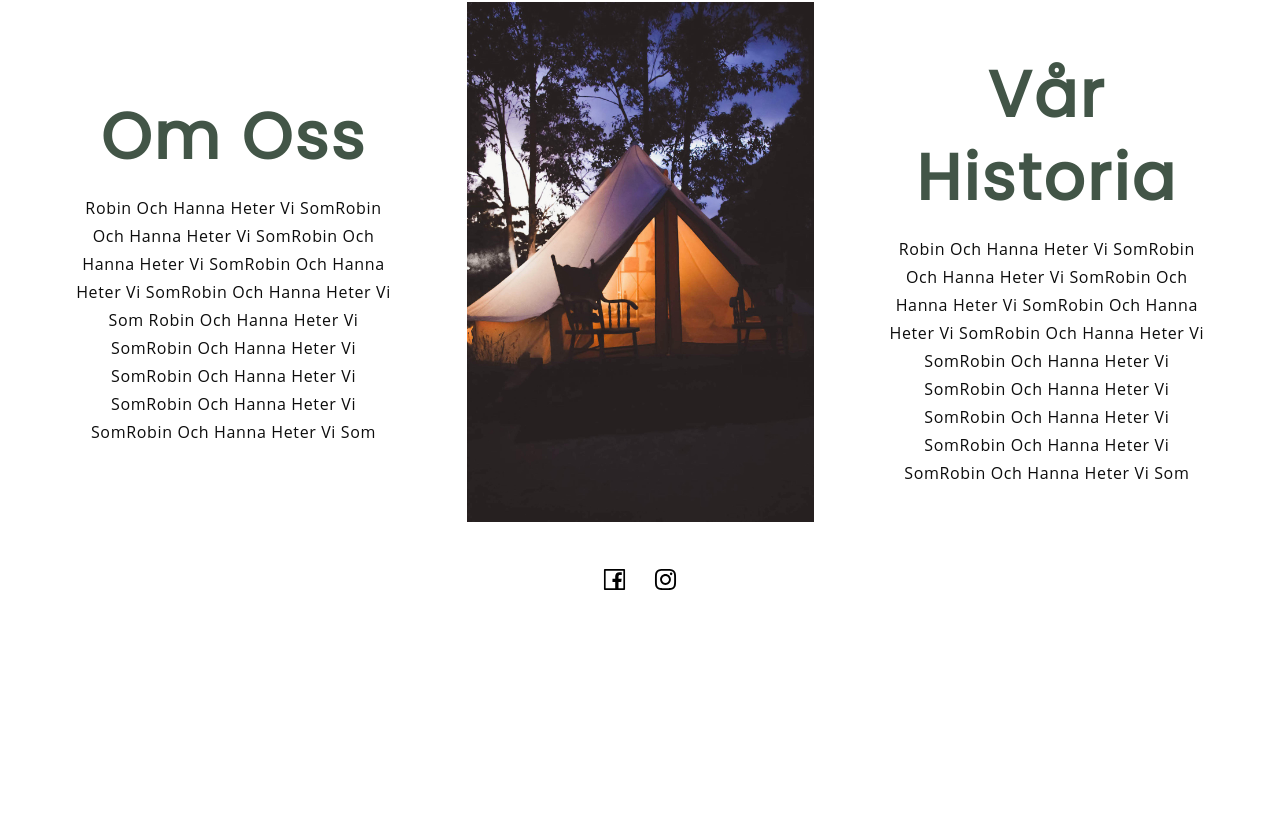
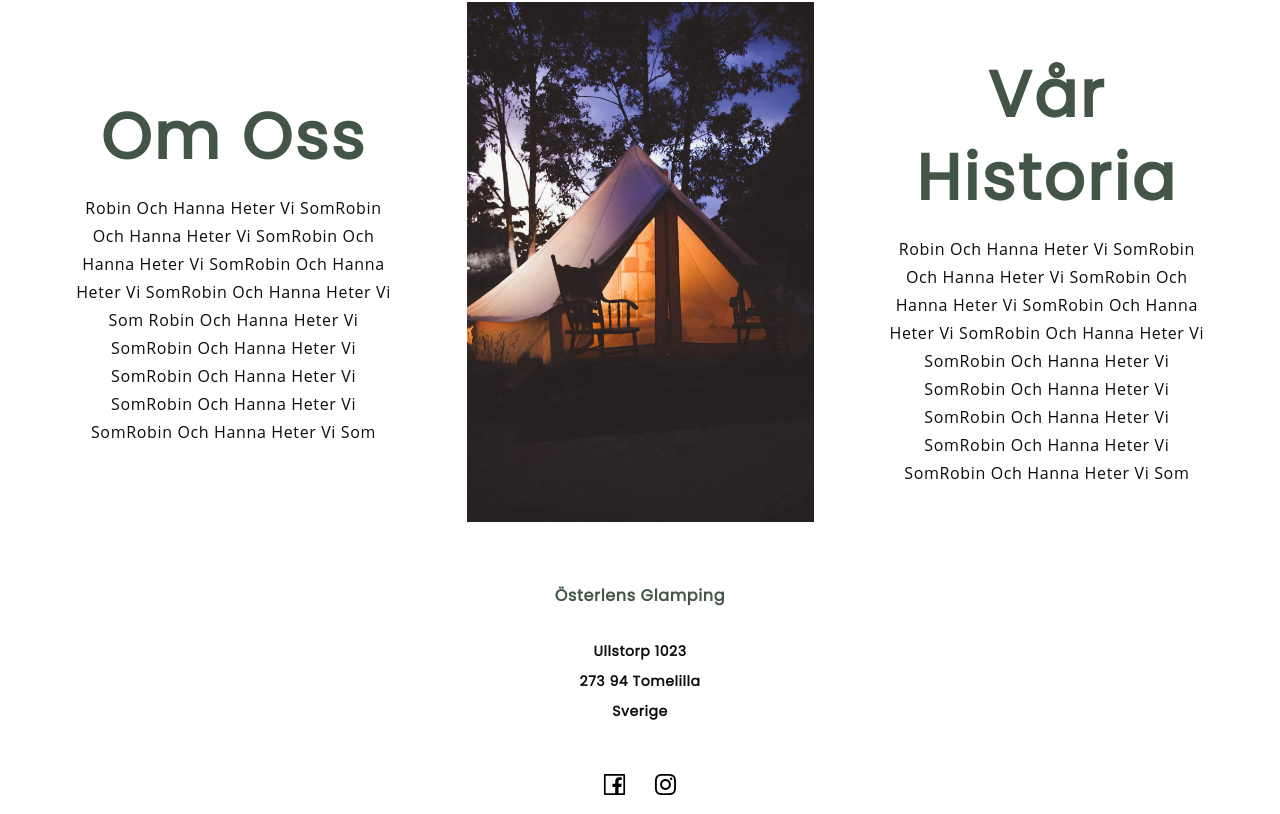
Before and after one commit to Tobzki/osterlens-glamping, a React (Create React App) app: page / in a window 1280 px wide. Shown: the part 177-991 px from the top of the page. Before the commit the page ends 818 px from the top, so only its background shows below. Built offline with nearby package versions, Linux system fonts and the light colour scheme.

Commit message:
icons fix

```diff
--- a/src/components/Footer/Footer.css
+++ b/src/components/Footer/Footer.css
@@ -2,14 +2,32 @@
   display: flex;
   justify-content: center;
   align-items: center;
+  flex-direction: row;
   padding: 32px;
 }
-
-.app__footer_container a {
+.app__footer_text {
+  display: flex;
+  flex-direction: column;
+  justify-content: center;
+  align-items: center;
+}
+.app__footer_icons {
+  display: flex;
+  justify-content: center;
+  align-items: center;
+  flex-direction: row;
+}
+.app__footer_text h1 {
+  font-size: 16px;
+}
+.app__footer_text p {
+  font-size: 14px;
+}
+.app__footer_icons a {
   padding: 12px;
 }
 
-.app__footer_container a:hover {
+.app__footer_icons a:hover {
   color: var(--color-green);
   cursor: pointer;
 }
--- a/src/components/Footer/Footer.jsx
+++ b/src/components/Footer/Footer.jsx
@@ -4,7 +4,16 @@ import { AiOutlineInstagram } from "react-icons/ai";
 import { AiOutlineFacebook } from "react-icons/ai";
 const Footer = () => {
   return (
+    <>
       <div className="app__footer_container">
+        <div className="app__footer_text">
+          <h1 className="headtext__peppins">Österlens Glamping</h1>
+          <p className="p__cormorant">Ullstorp 1023</p>
+          <p className="p__cormorant">273 94 Tomelilla</p>
+          <p className="p__cormorant">Sverige</p>
+        </div>
+      </div>
+      <div className="app__footer_icons">
         <a href="https://www.instagram.com/arsenal/">
           <AiOutlineFacebook style={{ fontSize: "27px" }} />
         </a>
@@ -12,6 +21,7 @@ const Footer = () => {
           <AiOutlineInstagram style={{ fontSize: "27px" }} />
         </a>
       </div>
+    </>
   );
 };
 
```
Lines whose indentation alone changed are shown as unchanged.
